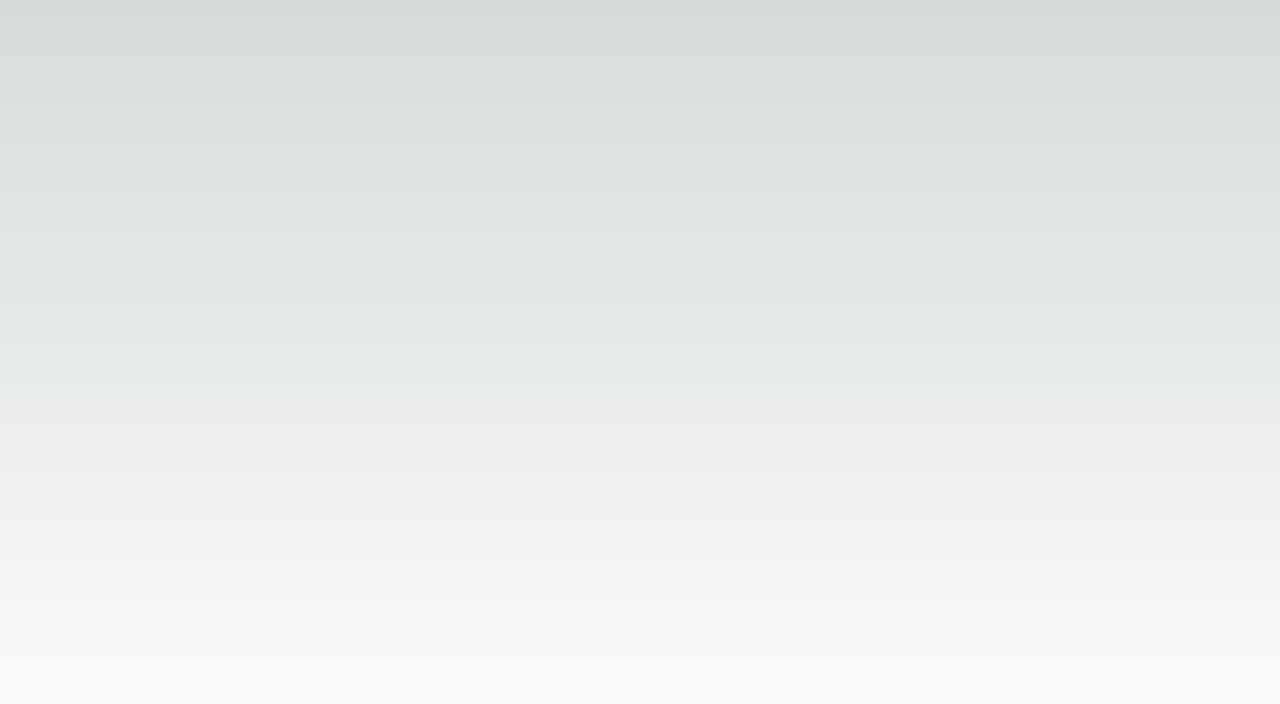
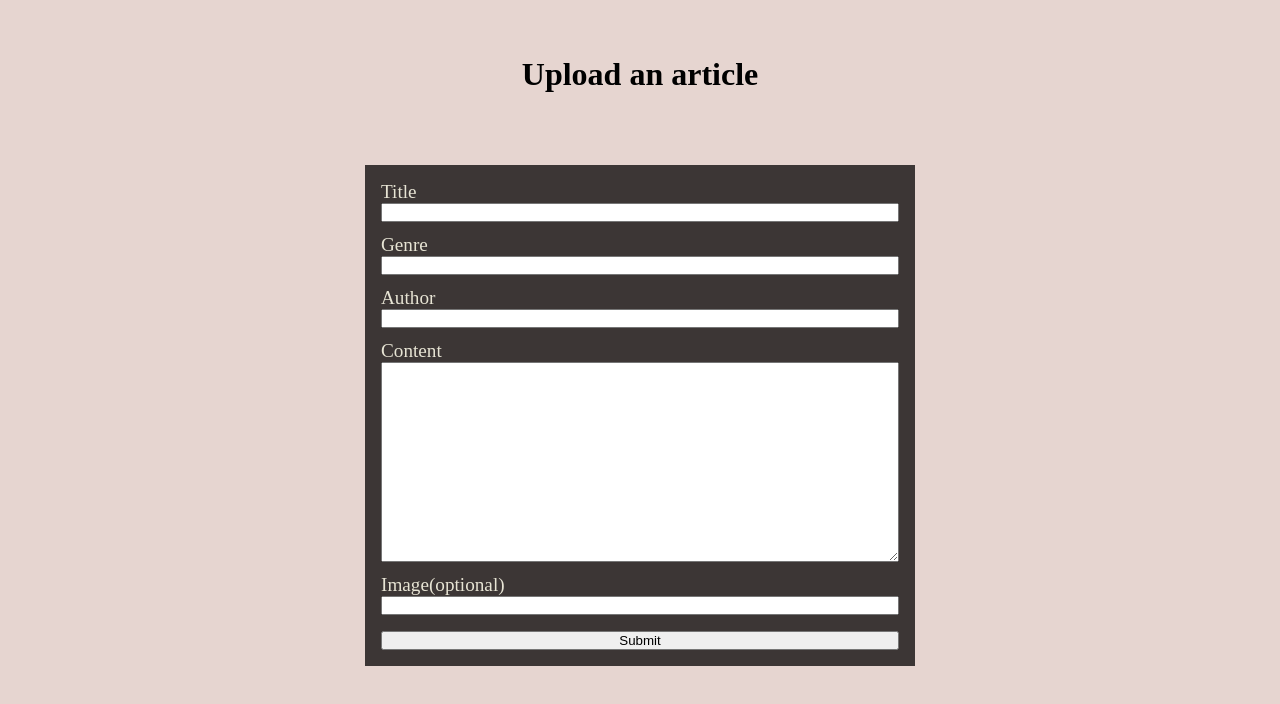
Before and after one commit to TheIcyColdPenguin/minerva-application, a Next.js app: page / in a window 1280 px wide. Shown: the top 704 px of the page. Built offline with nearby package versions, Linux system fonts and the light colour scheme.

Commit message:
create basic form

```diff
--- /dev/null
+++ b/components/Form.tsx
@@ -0,0 +1,24 @@
+import styles from '@/styles/Form.module.css'
+
+export default function Form() {
+    return (
+        <form className={styles.form}>
+            <label htmlFor="title">Title</label>
+            <input id="title" type="text" name="title" />
+
+            <label htmlFor="genre">Genre</label>
+            <input id="genre" type="text" name="genre" />
+
+            <label htmlFor="author">Author</label>
+            <input id="author" type="text" name="author" />
+
+            <label htmlFor="content">Content</label>
+            <textarea id="content" name="content" style={{ height: '200px' }} />
+
+            <label htmlFor="image">Image(optional)</label>
+            <input id="image" type="text" name="image" />
+
+            <button type="submit">Submit</button>
+        </form>
+    )
+}
--- a/pages/index.tsx
+++ b/pages/index.tsx
@@ -1,5 +1,6 @@
 import Head from 'next/head'
 import styles from '@/styles/Home.module.css'
+import Form from '@/components/Form'
 
 export default function Home() {
     return (
@@ -13,7 +14,10 @@ export default function Home() {
                 />
                 <link rel="icon" href="/favicon.ico" />
             </Head>
-            <main className={`${styles.main}`}></main>
+            <h1 className={styles.heading}>Upload an article</h1>
+            <main className={styles.main}>
+                <Form />
+            </main>
         </>
     )
 }
--- /dev/null
+++ b/styles/Form.module.css
@@ -0,0 +1,25 @@
+.form {
+    background-color: var(--secondary-bg-hex);
+    width: calc(var(--max-width) / 2);
+
+    max-width: calc(var(--max-width) / 2);
+    min-height: 25vh;
+
+    display: flex;
+    flex-direction: column;
+    padding: 1rem;
+
+    color: var(--text-color-light);
+}
+
+.form > label {
+    font-size: larger;
+    margin-block-start: 0.75rem;
+}
+.form > label:first-child {
+    margin-block-start: 0;
+}
+
+.form > button {
+    margin-block-start: 1rem;
+}
--- a/styles/Home.module.css
+++ b/styles/Home.module.css
@@ -1,229 +1,13 @@
 .main {
     display: flex;
     flex-direction: column;
-    justify-content: space-between;
+    justify-content: center;
     align-items: center;
-    padding: 6rem;
-    min-height: 100vh;
+    padding-block: 1rem;
+    height: max-content;
 }
 
-.description {
-    display: inherit;
-    justify-content: inherit;
-    align-items: inherit;
-    font-size: 0.85rem;
-    max-width: var(--max-width);
-    width: 100%;
-    z-index: 2;
-    font-family: var(--font-mono);
+.heading {
+    margin-block: 7vh;
+    text-align: center;
 }
-
-.description a {
-    display: flex;
-    justify-content: center;
-    align-items: center;
-    gap: 0.5rem;
-}
-
-.description p {
-    position: relative;
-    margin: 0;
-    padding: 1rem;
-    background-color: rgba(var(--callout-rgb), 0.5);
-    border: 1px solid rgba(var(--callout-border-rgb), 0.3);
-    border-radius: var(--border-radius);
-}
-
-.code {
-    font-weight: 700;
-    font-family: var(--font-mono);
-}
-
-.grid {
-    display: grid;
-    grid-template-columns: repeat(4, minmax(25%, auto));
-    width: var(--max-width);
-    max-width: 100%;
-}
-
-.card {
-    padding: 1rem 1.2rem;
-    border-radius: var(--border-radius);
-    background: rgba(var(--card-rgb), 0);
-    border: 1px solid rgba(var(--card-border-rgb), 0);
-    transition: background 200ms, border 200ms;
-}
-
-.card span {
-    display: inline-block;
-    transition: transform 200ms;
-}
-
-.card h2 {
-    font-weight: 600;
-    margin-bottom: 0.7rem;
-}
-
-.card p {
-    margin: 0;
-    opacity: 0.6;
-    font-size: 0.9rem;
-    line-height: 1.5;
-    max-width: 30ch;
-}
-
-.center {
-    display: flex;
-    justify-content: center;
-    align-items: center;
-    position: relative;
-    padding: 4rem 0;
-}
-
-.center::before {
-    background: var(--secondary-glow);
-    border-radius: 50%;
-    width: 480px;
-    height: 360px;
-    margin-left: -400px;
-}
-
-.center::after {
-    background: var(--primary-glow);
-    width: 240px;
-    height: 180px;
-    z-index: -1;
-}
-
-.center::before,
-.center::after {
-    content: '';
-    left: 50%;
-    position: absolute;
-    filter: blur(45px);
-    transform: translateZ(0);
-}
-
-.logo {
-    position: relative;
-}
-/* Enable hover only on non-touch devices */
-@media (hover: hover) and (pointer: fine) {
-    .card:hover {
-        background: rgba(var(--card-rgb), 0.1);
-        border: 1px solid rgba(var(--card-border-rgb), 0.15);
-    }
-
-    .card:hover span {
-        transform: translateX(4px);
-    }
-}
-
-@media (prefers-reduced-motion) {
-    .card:hover span {
-        transform: none;
-    }
-}
-
-/* Mobile */
-@media (max-width: 700px) {
-    .content {
-        padding: 4rem;
-    }
-
-    .grid {
-        grid-template-columns: 1fr;
-        margin-bottom: 120px;
-        max-width: 320px;
-        text-align: center;
-    }
-
-    .card {
-        padding: 1rem 2.5rem;
-    }
-
-    .card h2 {
-        margin-bottom: 0.5rem;
-    }
-
-    .center {
-        padding: 8rem 0 6rem;
-    }
-
-    .center::before {
-        transform: none;
-        height: 300px;
-    }
-
-    .description {
-        font-size: 0.8rem;
-    }
-
-    .description a {
-        padding: 1rem;
-    }
-
-    .description p,
-    .description div {
-        display: flex;
-        justify-content: center;
-        position: fixed;
-        width: 100%;
-    }
-
-    .description p {
-        align-items: center;
-        inset: 0 0 auto;
-        padding: 2rem 1rem 1.4rem;
-        border-radius: 0;
-        border: none;
-        border-bottom: 1px solid rgba(var(--callout-border-rgb), 0.25);
-        background: linear-gradient(
-            to bottom,
-            rgba(var(--background-start-rgb), 1),
-            rgba(var(--callout-rgb), 0.5)
-        );
-        background-clip: padding-box;
-        backdrop-filter: blur(24px);
-    }
-
-    .description div {
-        align-items: flex-end;
-        pointer-events: none;
-        inset: auto 0 0;
-        padding: 2rem;
-        height: 200px;
-        background: linear-gradient(
-            to bottom,
-            transparent 0%,
-            rgb(var(--background-end-rgb)) 40%
-        );
-        z-index: 1;
-    }
-}
-
-/* Tablet and Smaller Desktop */
-@media (min-width: 701px) and (max-width: 1120px) {
-    .grid {
-        grid-template-columns: repeat(2, 50%);
-    }
-}
-
-@media (prefers-color-scheme: dark) {
-    .vercelLogo {
-        filter: invert(1);
-    }
-
-    .logo {
-        filter: invert(1) drop-shadow(0 0 0.3rem #ffffff70);
-    }
-}
-
-@keyframes rotate {
-    from {
-        transform: rotate(360deg);
-    }
-    to {
-        transform: rotate(0deg);
-    }
-}
--- a/styles/globals.css
+++ b/styles/globals.css
@@ -4,76 +4,10 @@
     --font-mono: ui-monospace, Menlo, Monaco, 'Cascadia Mono', 'Segoe UI Mono',
         'Roboto Mono', 'Oxygen Mono', 'Ubuntu Monospace', 'Source Code Pro',
         'Fira Mono', 'Droid Sans Mono', 'Courier New', monospace;
-
-    --foreground-rgb: 0, 0, 0;
-    --background-start-rgb: 214, 219, 220;
-    --background-end-rgb: 255, 255, 255;
-
-    --primary-glow: conic-gradient(
-        from 180deg at 50% 50%,
-        #16abff33 0deg,
-        #0885ff33 55deg,
-        #54d6ff33 120deg,
-        #0071ff33 160deg,
-        transparent 360deg
-    );
-    --secondary-glow: radial-gradient(
-        rgba(255, 255, 255, 1),
-        rgba(255, 255, 255, 0)
-    );
-
-    --tile-start-rgb: 239, 245, 249;
-    --tile-end-rgb: 228, 232, 233;
-    --tile-border: conic-gradient(
-        #00000080,
-        #00000040,
-        #00000030,
-        #00000020,
-        #00000010,
-        #00000010,
-        #00000080
-    );
-
-    --callout-rgb: 238, 240, 241;
-    --callout-border-rgb: 172, 175, 176;
-    --card-rgb: 180, 185, 188;
-    --card-border-rgb: 131, 134, 135;
-}
-
-@media (prefers-color-scheme: dark) {
-    :root {
-        --foreground-rgb: 255, 255, 255;
-        --background-start-rgb: 0, 0, 0;
-        --background-end-rgb: 0, 0, 0;
-
-        --primary-glow: radial-gradient(
-            rgba(1, 65, 255, 0.4),
-            rgba(1, 65, 255, 0)
-        );
-        --secondary-glow: linear-gradient(
-            to bottom right,
-            rgba(1, 65, 255, 0),
-            rgba(1, 65, 255, 0),
-            rgba(1, 65, 255, 0.3)
-        );
-
-        --tile-start-rgb: 2, 13, 46;
-        --tile-end-rgb: 2, 5, 19;
-        --tile-border: conic-gradient(
-            #ffffff80,
-            #ffffff40,
-            #ffffff30,
-            #ffffff20,
-            #ffffff10,
-            #ffffff10,
-            #ffffff80
-        );
-
-        --callout-rgb: 20, 20, 20;
-        --callout-border-rgb: 108, 108, 108;
-        --card-rgb: 100, 100, 100;
-        --card-border-rgb: 200, 200, 200;
-    }
+    --primary-bg-hex: #e6d5d0;
+    --secondary-bg-hex: #3c3635;
+    --text-color-dark: #374151;
+    --text-color-light: #e7e4d4;
 }
 
 * {
@@ -89,22 +23,11 @@ body {
 }
 
 body {
-    color: rgb(var(--foreground-rgb));
-    background: linear-gradient(
-            to bottom,
-            transparent,
-            rgb(var(--background-end-rgb))
-        )
-        rgb(var(--background-start-rgb));
+    color: var(--text-color);
+    background: var(--primary-bg-hex);
 }
 
 a {
     color: inherit;
     text-decoration: none;
 }
-
-@media (prefers-color-scheme: dark) {
-    html {
-        color-scheme: dark;
-    }
-}
```
